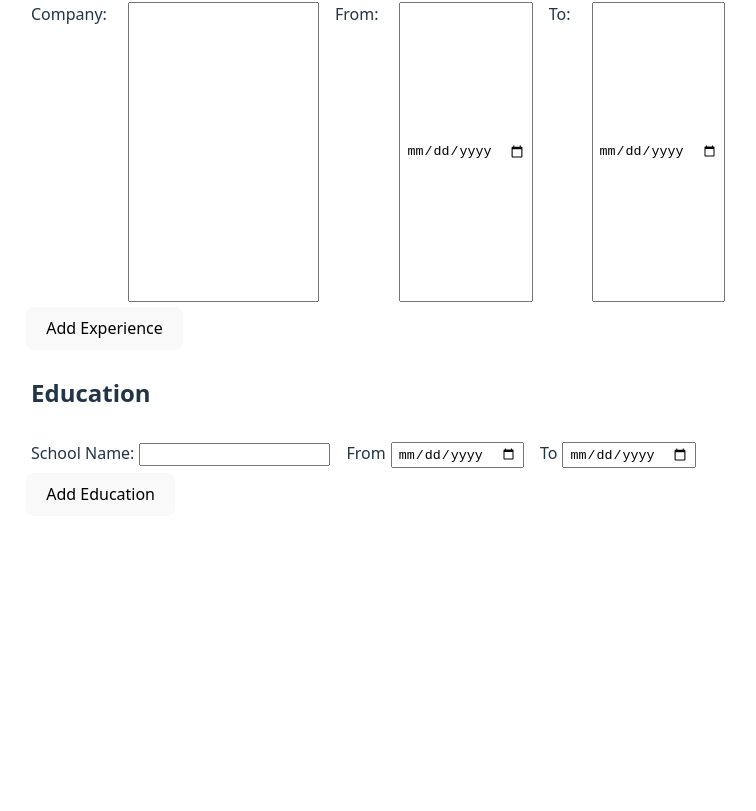
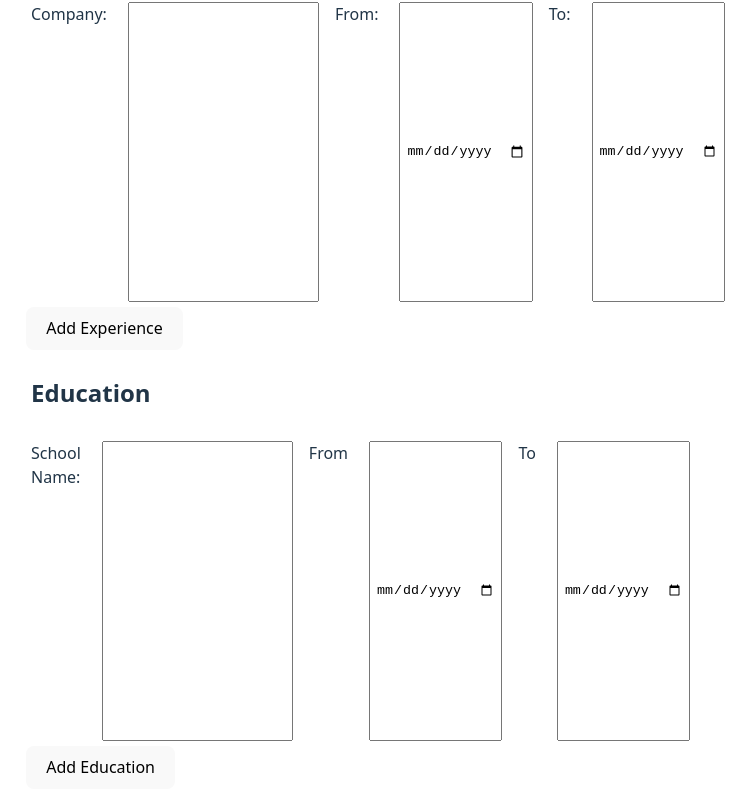
Before and after one commit to anuvind10/CV-Application, a React (Vite) app: page / in a window 1280 px wide. Shown: the part 515-1326 px from the top of the page, without its empty margins (102-858 px from the left). Before the commit the page ends 1079 px from the top, so only its background shows below. Built offline with nearby package versions, Linux system fonts and the light colour scheme.

Commit message:
ability to add and remove education details

```diff
--- a/src/components/Education.jsx
+++ b/src/components/Education.jsx
@@ -1,23 +1,50 @@
-// import { useState } from "react";
+import { useState } from "react";
+import removeIcon from "../images/remove.svg";
 
 function Education() {
+  const [educations, setEducation] = useState([{ id: Date.now() }]);
+
+  function addEducation() {
+    setEducation((prev) => {
+      return [...prev, { id: Date.now() + Math.random() }];
+    });
+  }
+
+  function removeEducation(idToRemove) {
+    setEducation((prev) => prev.filter((edu) => edu.id !== idToRemove));
+  }
+
   return (
     <>
-      <div className="school-info">
-        <div>
-          <label htmlFor="schoolName">School Name:</label>
-          <input type="text" name="schoolName" />
+      {educations.map((edu) => (
+        <div key={`education-${edu.id}`} className="school-info">
+          <label htmlFor={`name-${edu.id}`}>School Name:</label>
+          <input type="text" name={`name-${edu.id}`} id={`name-${edu.id}`} />
+          <label htmlFor={`fromDate-${edu.id}`}>From</label>
+          <input
+            type="date"
+            name={`fromDate-${edu.id}`}
+            id={`fromDate-${edu.id}`}
+            className="date"
+          />
+          <label htmlFor={`toDate-${edu.id}`}>To</label>
+          <input
+            type="date"
+            name={`toDate-${edu.id}`}
+            id={`toDate-${edu.id}`}
+            className="date"
+          />
+          <img
+            src={removeIcon}
+            alt="remove education"
+            className="remove-icon"
+            onClick={() => {
+              removeEducation(edu.id);
+            }}
+          />
         </div>
-        <div>
-          <label htmlFor="fromDate">From</label>
-          <input type="date" name="fromDate" id="fromDate" className="date" />
-        </div>
-        <div>
-          <label htmlFor="toDate">To</label>
-          <input type="date" name="toDate" id="toDate" className="date" />
-        </div>
-      </div>
-      <button>Add Education</button>
+      ))}
+      <button onClick={addEducation}>Add Education</button>
     </>
   );
 }
--- a/src/styles/App.css
+++ b/src/styles/App.css
@@ -66,7 +66,8 @@ input {
   transition: opacity 100ms ease-in;
 }
 
-.experience-info:hover {
+.experience-info:hover,
+.school-info:hover {
   .remove-icon {
     opacity: 1;
   }
```
